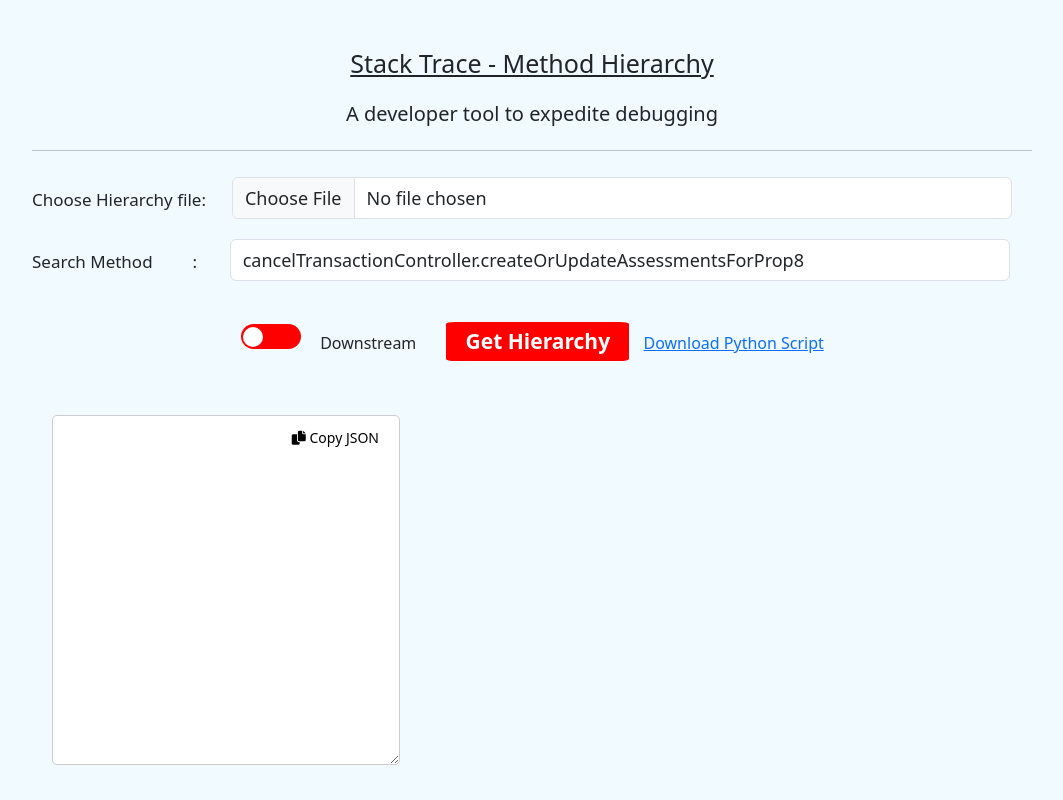
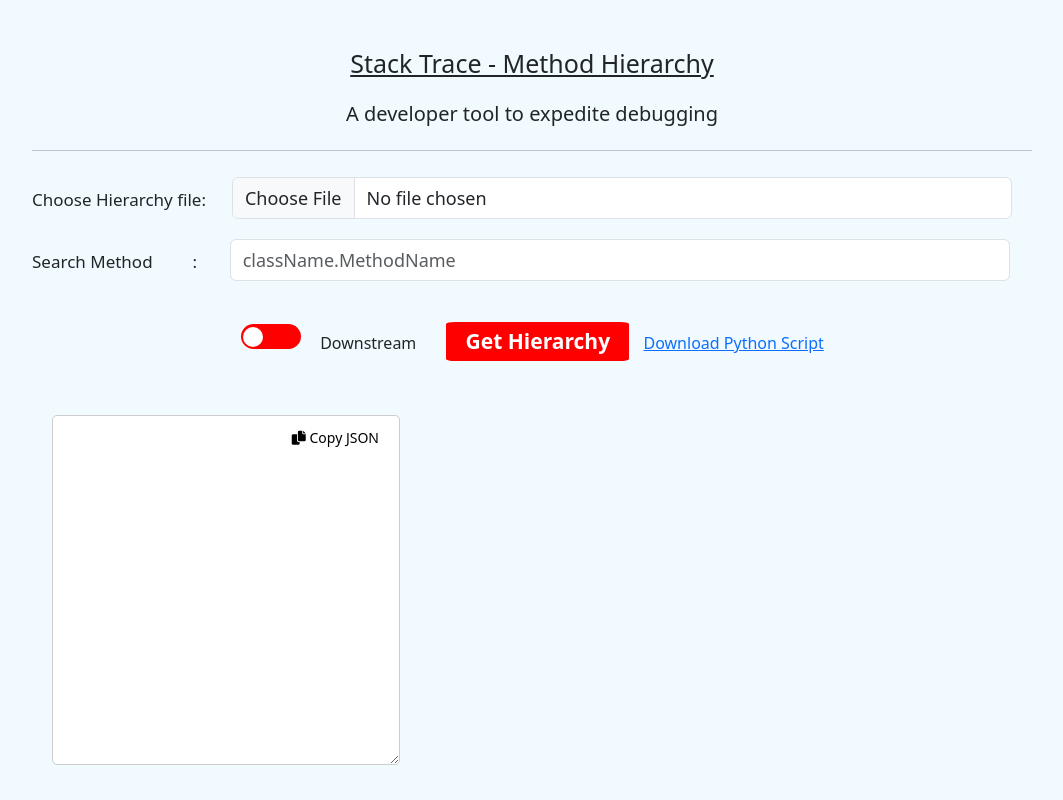
Before and after one commit to karthickeyanHub/ccsfstacktrace.github.io, a plain HTML site: page index.html in a window 1280 px wide. Shown: the whole page, without its empty margins (108-1171 px from the left). Drawn offline with nearby package versions, Linux system fonts and the light colour scheme.

Commit message:
Update index.html

```diff
--- a/index.html
+++ b/index.html
@@ -217,7 +217,7 @@
 				CCSF => cancelTransactionController.createOrUpdateAssessmentsForProp8
 				Sanmatio => AppraiserActivityAnnualTriggerHandler.processAppraiserActivities
 				-->
-                <input type="text" id="searchParams" placeholder="className.MethodName" class="form-control inputControle" value="cancelTransactionController.createOrUpdateAssessmentsForProp8">
+                <input type="text" id="searchParams" placeholder="className.MethodName" class="form-control inputControle" value="">
             </div>
         </Center>
 		<center>
```
